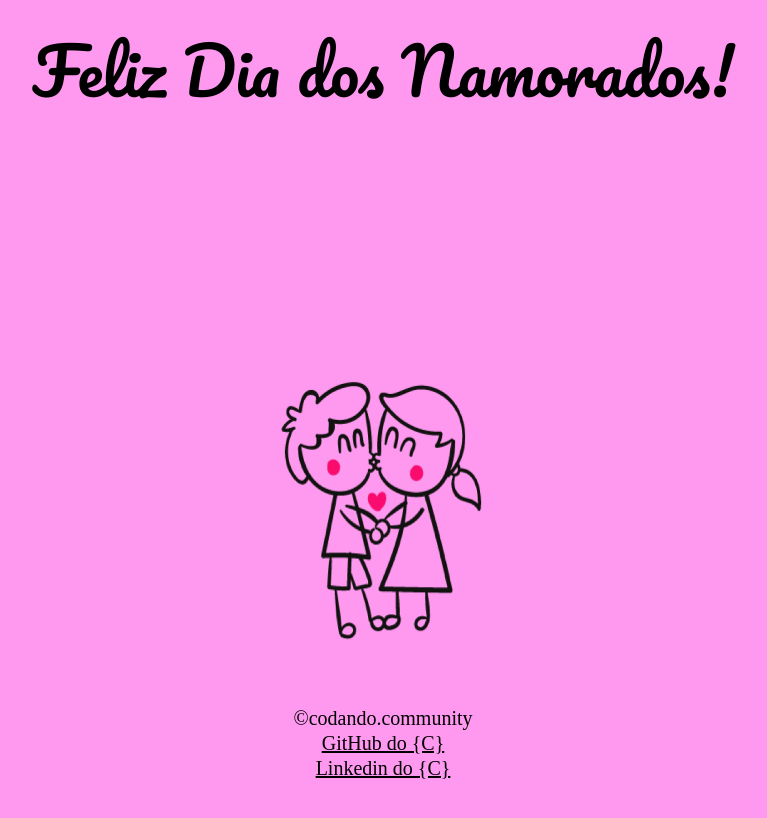
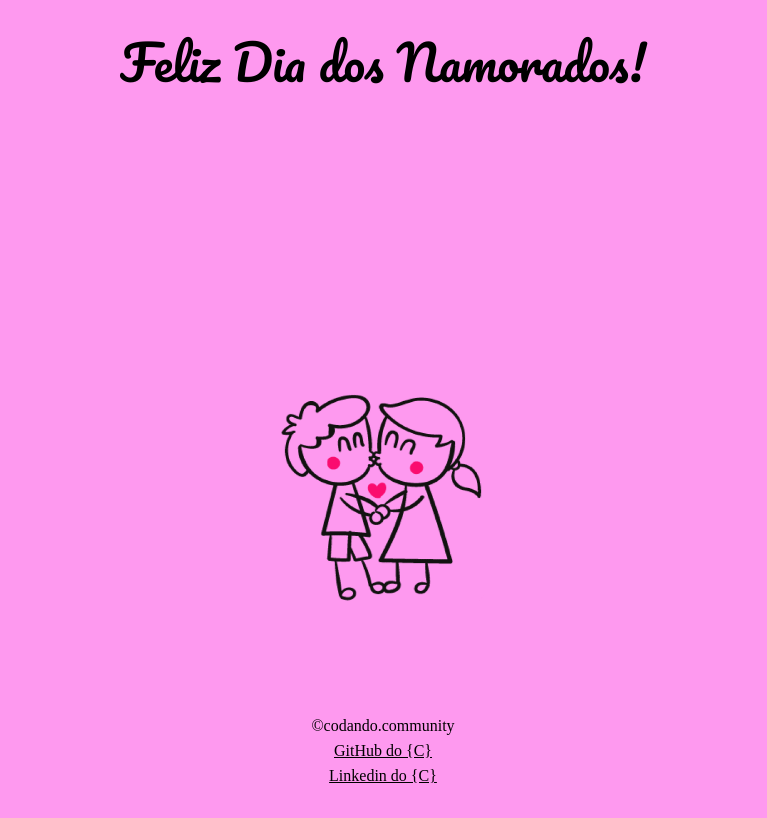
Before and after one commit to wmsilva1113/diaDosNamorados2022, a plain HTML site: page index.html in a window 1280 px wide. Shown: the whole page, without its empty margins (257-1024 px from the left). Drawn offline with Linux system fonts and the light colour scheme.

Commit message:
Update style.css

```diff
--- a/style.css
+++ b/style.css
@@ -2,51 +2,55 @@
 	width: 100%;
 	height: 100%;
 	background-color:#fe99ef;
+
 }
 
 header {
 	width: 100%;
 	height: 10%;
 	margin-top: 3%;
+	word-wrap:normal;
 }
 
 h1 {
+  	font-size: clamp(3em, 4em + 1vw, 1.5em);
 	display: fixed;
 	width: 100%;
 	height: 80%;
 	font-family: 'Pacifico', cursive;
-	font-size: 4em;
 	text-align: center;
 }
 
 body {
 	position: absolute;
 	max-width: 100%;
-	min-width: 100%;
+	min-width: 50%;
 	margin: auto;
 }
 
 div {
 	text-align: center;
-	max-height: 85%;
+	max-height: 75%;
 	top: 0px;
 }
 
 #misto {
 	position: relative;
+	width: 100%;
+	height: 80%;
 	max-width: 600px;
 	max-height: 600px;
 	left: auto;
 	right: auto;
-	top: 10%;
+	top: 20%;
 }
 
 .rodape {
 	width: 100%;
 	height: 100px;
 	position: relative;
-	top: -90px;
-	font-size: 20px;
+	top: 0%;
+	font-size: 1em;
 }
 
 footer {
```
